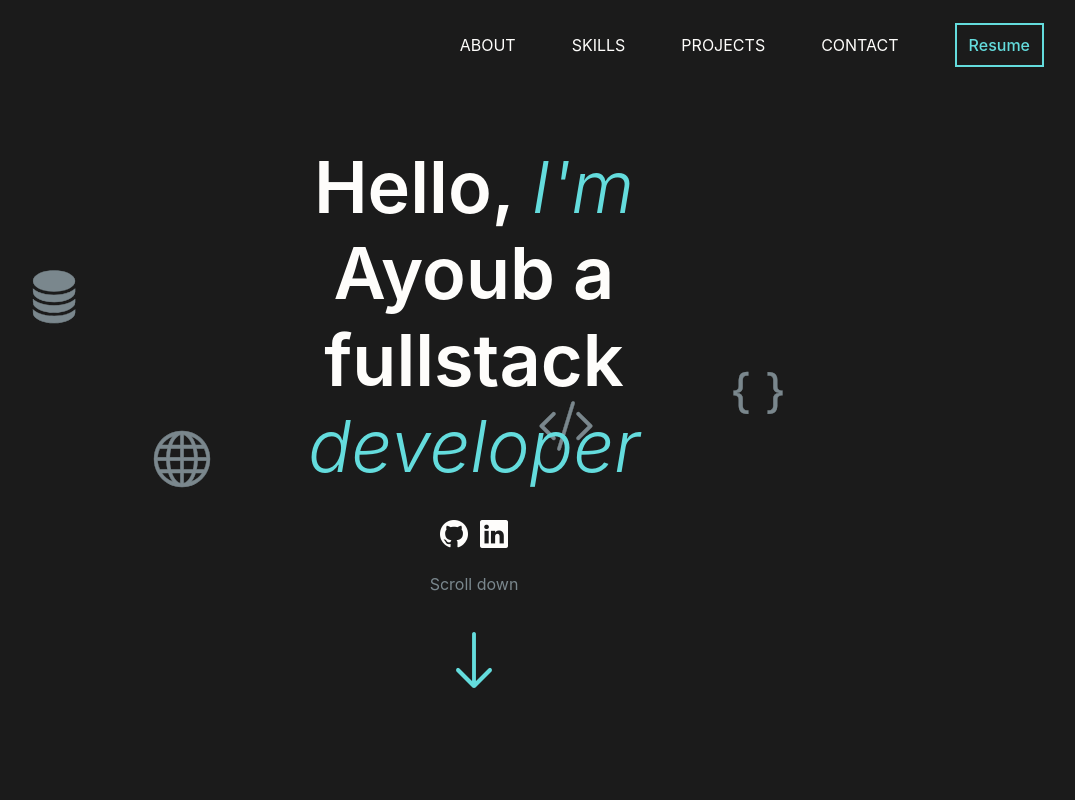
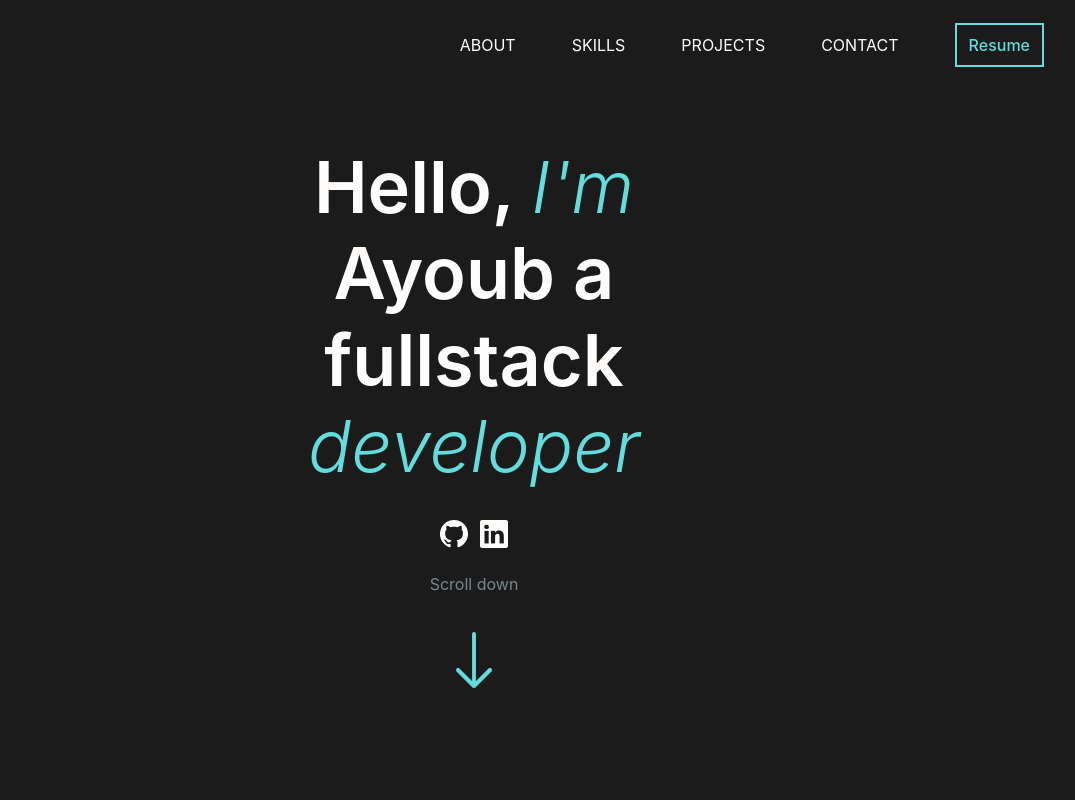
Before and after one commit to AyouubElb/portfolio, a Vue app: page / in a window 1280 px wide. Shown: the top 800 px of the page, without its empty margins (166-1241 px from the left). Built offline with nearby package versions, Linux system fonts and the light colour scheme.

Commit message:
Update HomeView.vue

```diff
--- a/src/views/HomeView.vue
+++ b/src/views/HomeView.vue
@@ -7,18 +7,6 @@
       data-aos-easing="ease-in-out"
       data-aos-offset="50"
     >
-          <div class="header-icon">
-        <i class="bi bi-database-fill"></i>
-      </div>
-      <div class="header-icon">
-        <i class="bi bi-globe"></i>
-      </div>
-      <div class="header-icon">
-        <i class="bi bi-code-slash"></i>
-      </div>
-      <div class="header-icon">
-        <i class="bi bi-braces"></i>
-      </div>
       <div class="home-header-text d-flex flex-column">
         <h1>
           Hello,
```
